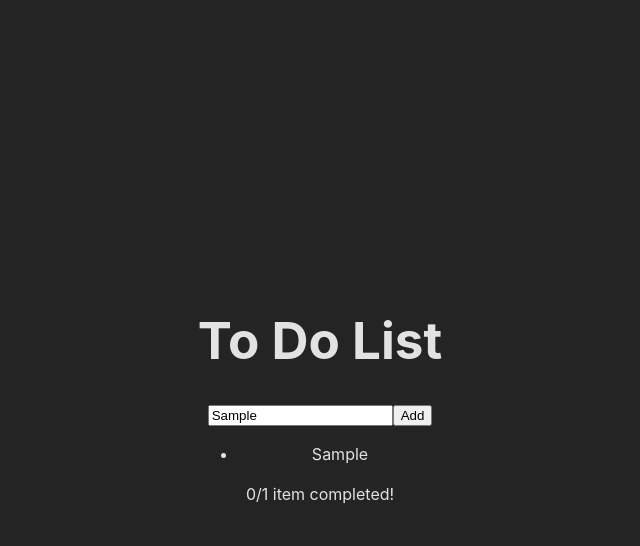
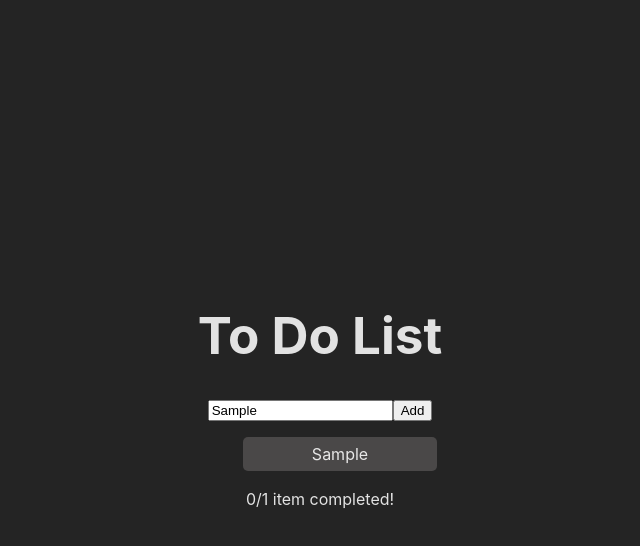
Before and after one commit to judyn97/project-react, a React (Vite) app in the folder ifca-to-do-list/: page / in a window 1280 px wide. Both pictures are taken after typing "Sample" into the empty fields and a click on the button "Add". Shown: the top 546 px of the page, without its empty margins (320-960 px from the left). Built offline with nearby package versions, Linux system fonts and the light colour scheme.

Commit message:
Prevent same name task
- Add condition to check if task with same name already exist

```diff
--- a/ifca-to-do-list/src/App.tsx
+++ b/ifca-to-do-list/src/App.tsx
@@ -16,6 +16,12 @@ function App() {
 
   {/*Add new item to array when button is clicked*/}
   const handleClick = () =>{
+    {/*Check if same name already exist */}
+    const checkSameItem = item.some((todo) => todo.text.toLowerCase() === input.toLowerCase());
+    if(checkSameItem === true){
+      alert("Task with same name already exist!");
+      return;
+    }
     const newItem: list = {id: Date.now(), text:input, completed: false};
     setItem([...item,newItem]);
   }
@@ -42,14 +48,14 @@ function App() {
         <ul>
           {item.map((todo) => {
             return(
-            <li key={todo.id} onClick={() => toggleCompleted(todo.id)} style={{textDecoration: todo.completed ? "line-through" : "none"}}>
+            <li className='item-list' key={todo.id} onClick={() => toggleCompleted(todo.id)} style={{textDecoration: todo.completed ? "line-through" : "none"}}>
               {todo.text}
             </li>)
           })}
         </ul>
-        {item.length == 0 ? '' : (item.length > 1 ? <p>{completedItems.length}/{item.length} items completed!</p> : <p>{completedItems.length}/{item.length} item completed!</p>)}
-
-
+        {item.length == 0 ? '' :
+          (item.length > 1 ? <p>{completedItems.length}/{item.length} items completed!</p> :
+            <p>{completedItems.length}/{item.length} item completed!</p>)}
     </>
     </>
   )
--- a/ifca-to-do-list/src/index.css
+++ b/ifca-to-do-list/src/index.css
@@ -25,3 +25,15 @@ h1 {
   font-size: 3.2em;
   line-height: 1.1;
 }
+
+.item-list{
+  list-style: none;
+  background-color: #4a4848;
+  margin: 5px;
+  padding: 5px;
+  border-radius: 5px;
+  -webkit-border-radius: 5px;
+  -moz-border-radius: 5px;
+  -ms-border-radius: 5px;
+  -o-border-radius: 5px;
+}
```
